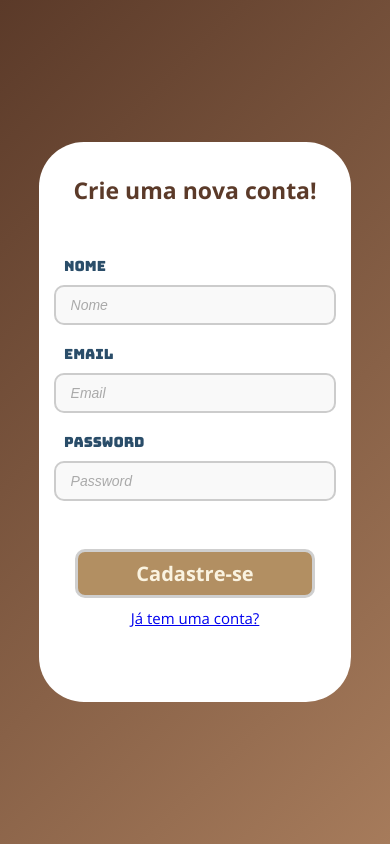
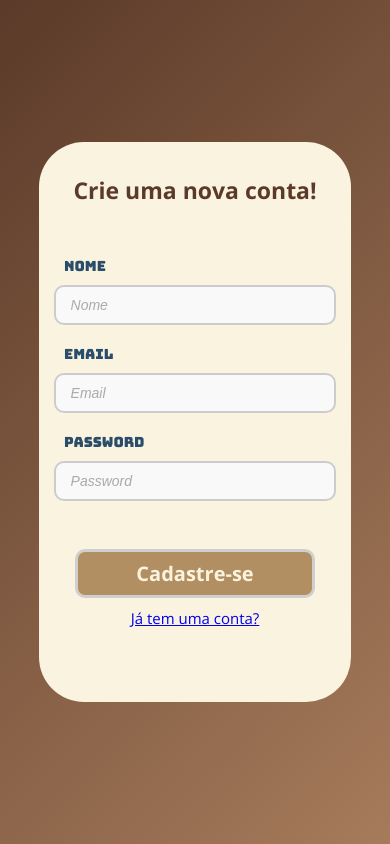
Before and after one commit to Guilherme-SilvaH/faith, a React (Vite) app in the folder front-end/: page /cadastro in a window 390 px wide. Built offline with nearby package versions, Linux system fonts and the light colour scheme; a web font is replaced by a local one.

Commit message:
Fix: BackGround - Cadastro

```diff
--- a/front-end/src/cadastro/cadastro.sass
+++ b/front-end/src/cadastro/cadastro.sass
@@ -105,7 +105,7 @@ body
     body
         .divPai-container
             .divpai-formulario
-                background-color: rgb(255, 255, 255)
+                background-color: #FAF3E0
                 width: 80%
                 border-radius: 45px
                 font-family: "Bungee", serif
```
